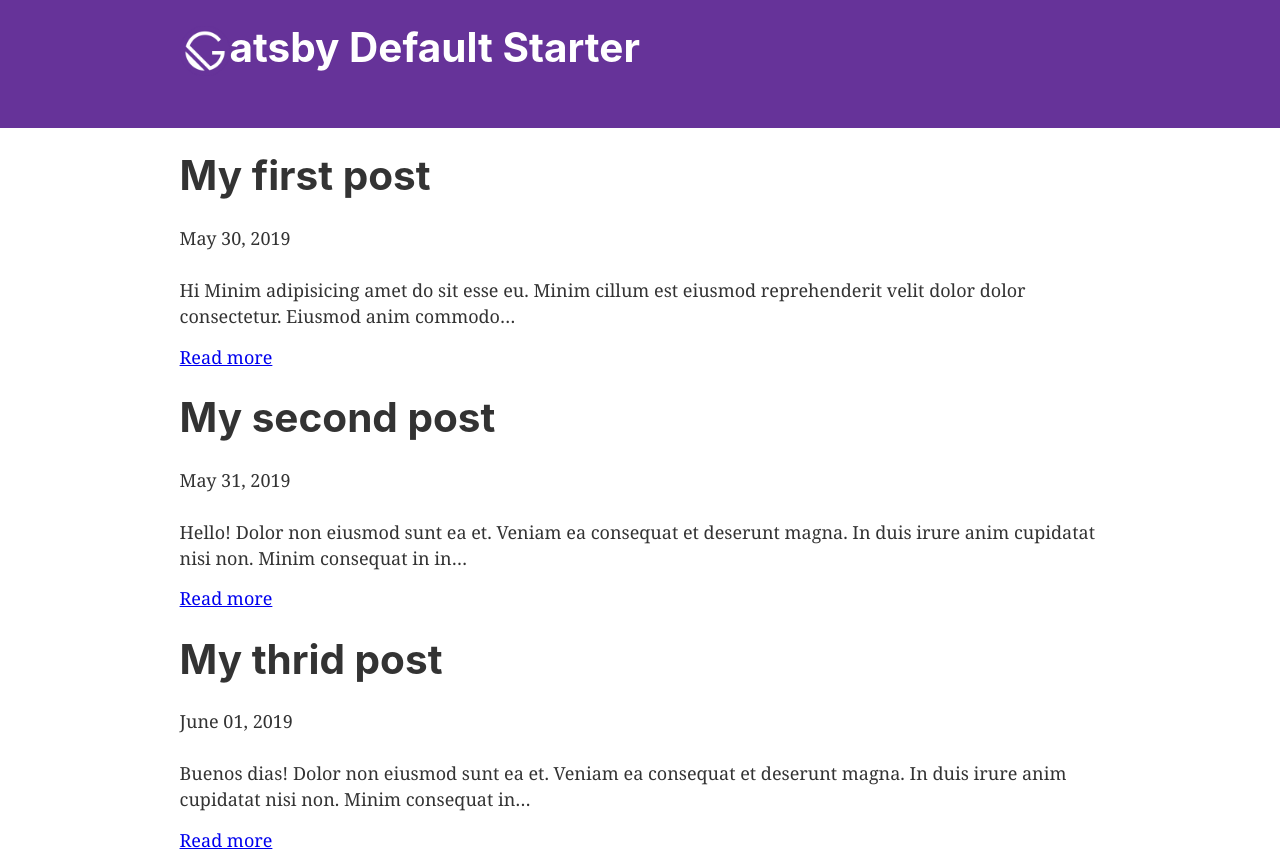
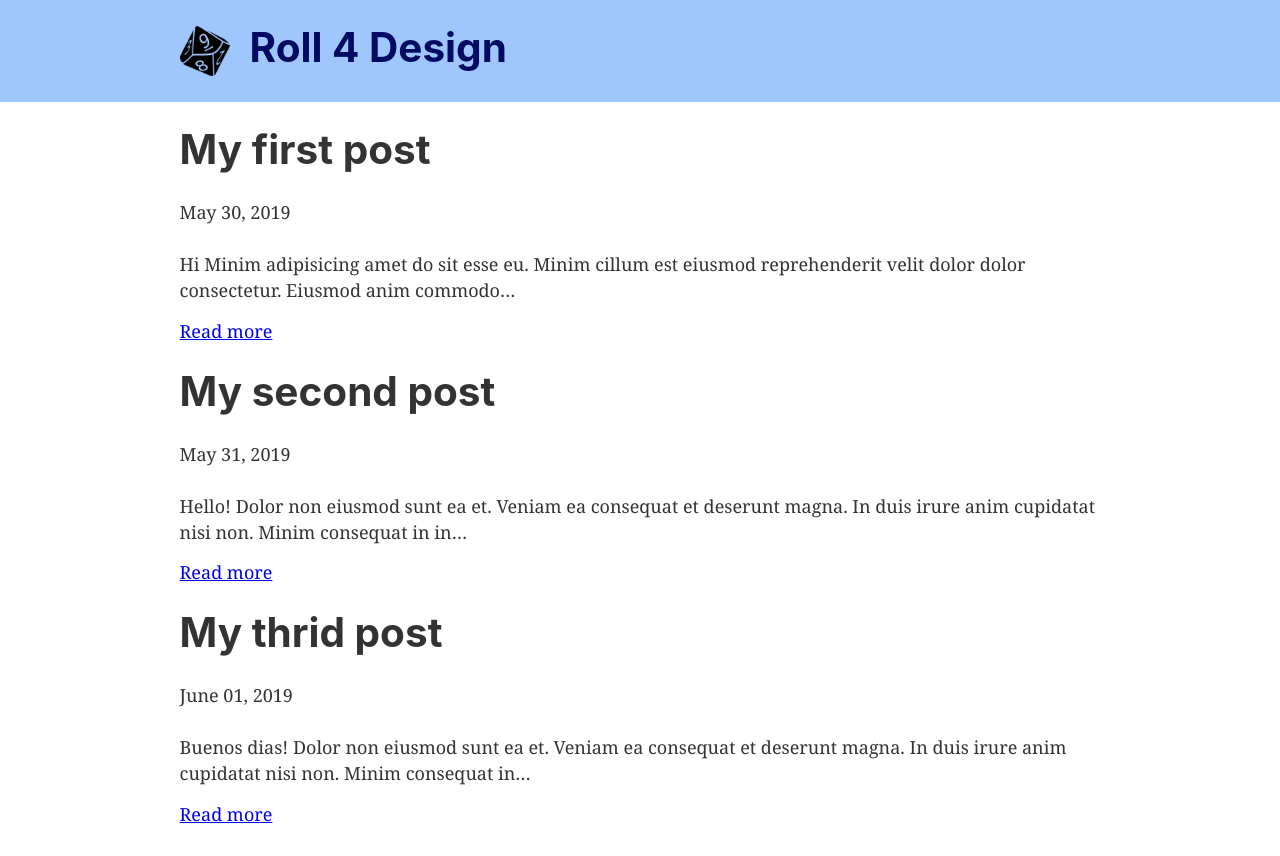
Before and after one commit to Neology92/gatsby-first, a Gatsby site: page / in a window 1280 px wide. Shown: the top 856 px of the page. Built offline with nearby package versions, Linux system fonts and the light colour scheme; Gatsby itself is replaced by a stand-in of ours.

Commit message:
Style header with style-components

```diff
--- a/gatsby-config.js
+++ b/gatsby-config.js
@@ -1,6 +1,6 @@
 module.exports = {
   siteMetadata: {
-    title: `atsby Default Starter`,
+    title: `Roll 4 Design`,
     description: `Kick off your next, great Gatsby project with this default starter. This barebones starter ships with the main Gatsby configuration files you might need.`,
     author: `@gatsbyjs`,
   },
--- a/src/Layouts/GlobalStyle.js
+++ b/src/Layouts/GlobalStyle.js
@@ -221,7 +221,7 @@ const GlobalStyle = createGlobalStyle`
     padding-left: 0;
     padding-right: 0;
     padding-top: 0;
-    margin-bottom: 1.45rem;
+    margin-bottom: 0;
     }
     h1 {
     margin-left: 0;
--- a/src/Layouts/header.js
+++ b/src/Layouts/header.js
@@ -1,37 +1,41 @@
+import React from 'react';
+import PropTypes from 'prop-types';
 import { Link } from 'gatsby';
-import PropTypes from 'prop-types';
-import React from 'react';
+import styled from 'styled-components';
 
-import gatsbyLogo from 'images/gatsby-icon.png';
+import DiceLogo from 'images/icon.png';
 import { Logo } from 'elements';
 
+const Wrapper = styled.header`
+  background: #a0c6fe;
+`;
+
+const Container = styled.div`
+  margin: 0 auto;
+  max-width: 960px;
+  padding: 1.45rem 1.0875rem;
+`;
+
+const HeadingLink = styled(Link)`
+  color: white;
+  text-decoration: none;
+  display: flex;
+
+  & h1 {
+    margin: 0 0 0 20px;
+    color: #010b61;
+  }
+`;
+
 const Header = ({ siteTitle }) => (
-  <header
-    style={{
-      background: `rebeccapurple`,
-      marginBottom: `1.45rem`,
-    }}
-  >
-    <div
-      style={{
-        margin: `0 auto`,
-        maxWidth: 960,
-        padding: `1.45rem 1.0875rem`,
-      }}
-    >
-      <Link
-        to="/"
-        style={{
-          color: `white`,
-          textDecoration: `none`,
-          display: 'flex',
-        }}
-      >
-        <Logo src={gatsbyLogo} alt="Gatsby Logo" />
-        <h1 style={{ margin: 0 }}>{siteTitle}</h1>
-      </Link>
-    </div>
-  </header>
+  <Wrapper>
+    <Container>
+      <HeadingLink to="/">
+        <Logo src={DiceLogo} alt="Logo - dice" />
+        <h1>{siteTitle}</h1>
+      </HeadingLink>
+    </Container>
+  </Wrapper>
 );
 
 Header.propTypes = {
```
Also changed, not shown: src/images/icon.png (added).
